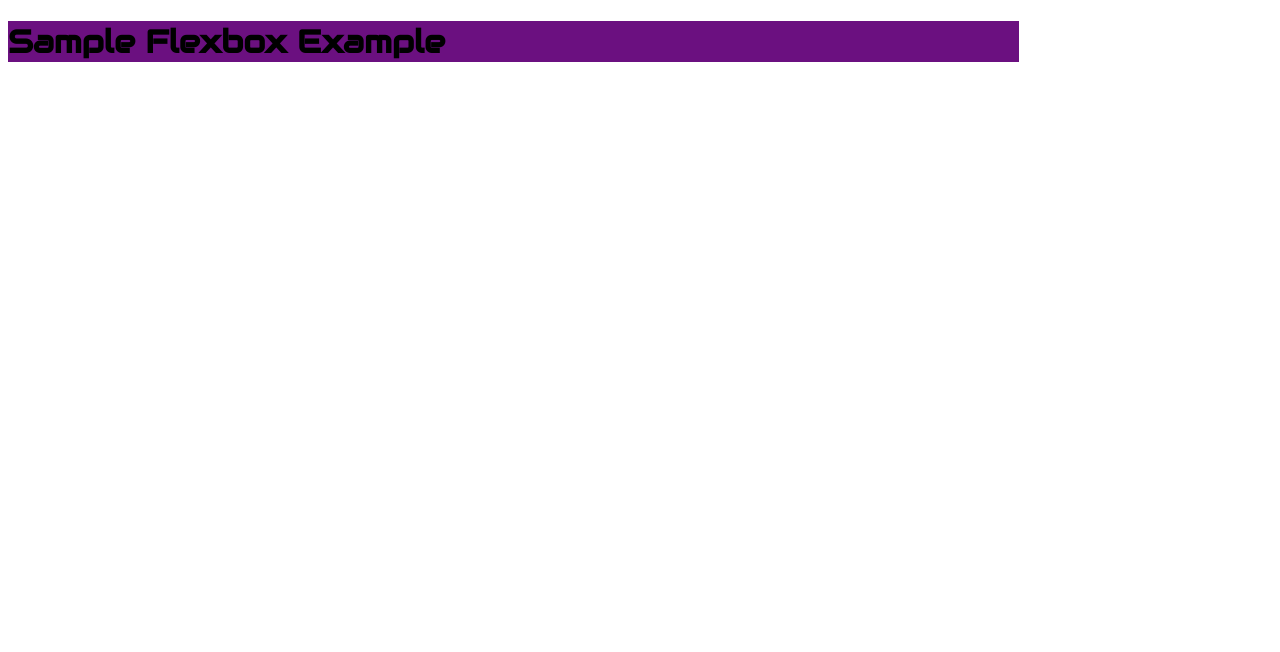
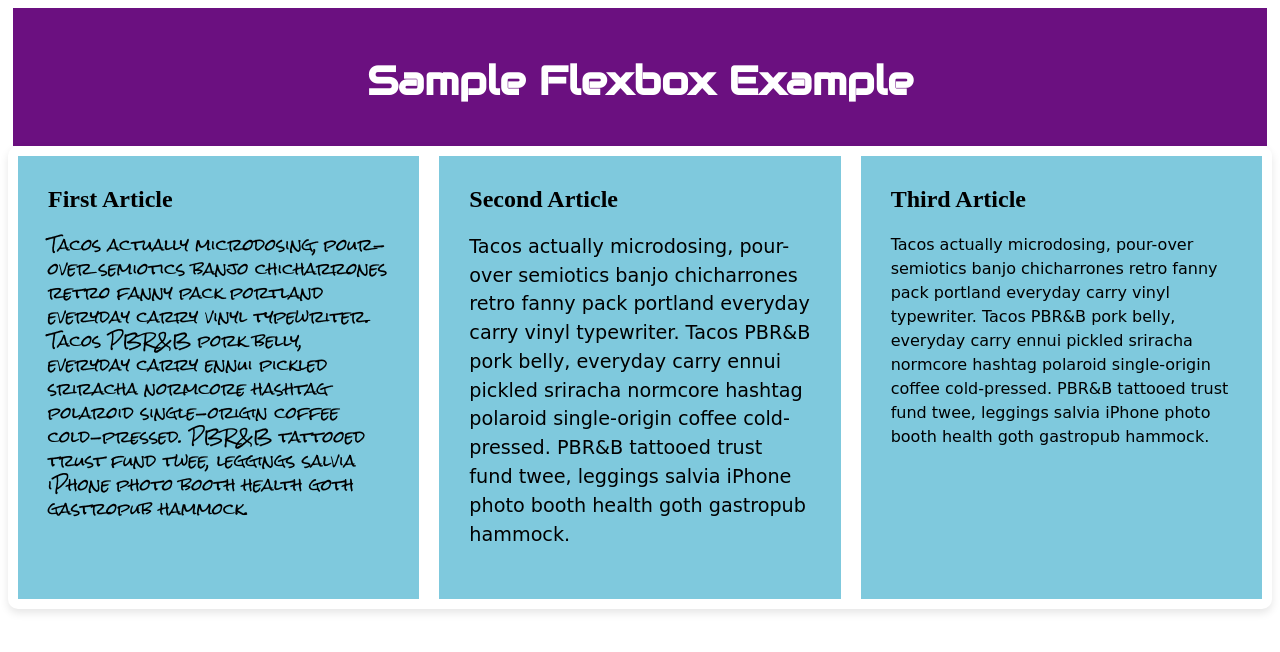
Before and after one commit to netnavi00/Clases-Frontend-fundamentals, a plain HTML site: page Flexbox/Ejercicio/index_1.html in a window 1280 px wide. Drawn offline with Linux system fonts and the light colour scheme; a web font is replaced by a local one.

Commit message:
Ejercicio 1 Flexbox

```diff
--- a/Flexbox/Ejercicio/index_1.html
+++ b/Flexbox/Ejercicio/index_1.html
@@ -2,13 +2,30 @@
 
     <head>
         <title>Ejemplo Flexbox SAMPLE</title>
-
+        <link rel="stylesheet" href="style_1.css">
         <link rel="preconnect" href="https://fonts.googleapis.com">
         <link rel="preconnect" href="https://fonts.gstatic.com" crossorigin>
-        <link href="https://fonts.googleapis.com/css2?family=Audiowide&display=swap" rel="stylesheet">
+        <link href="https://fonts.googleapis.com/css2?family=Audiowide&family=Coral+Pixels&family=Jacquard+12&family=Mountains+of+Christmas:wght@400;700&family=Rock+Salt&display=swap" rel="stylesheet">    </head>
+     </head>
+        <body>
+            <div class="contenedor"> <h1>Sample Flexbox Example</h1> </div>
 
-        <link rel="stylesheet" href="style_1.css">
-    </head>
-        <body>
-            <div class="contenedor">
-                    <h1>Sample Flexbox Example</h1>
+                <div class="card">
+                    <div class="card-child">
+                        <h2>First Article</h2>
+                        <p class="Text_1">Tacos actually microdosing, pour-over semiotics banjo chicharrones retro fanny pack portland everyday carry vinyl typewriter. Tacos PBR&B pork belly, everyday carry ennui pickled sriracha normcore hashtag polaroid single-origin coffee cold-pressed. PBR&B tattooed trust fund twee, leggings salvia iPhone photo booth health goth gastropub hammock.</p>
+                    </div>
+
+                    <div class="card-child">
+                        <h2>Second Article</h2>
+                        <p class="Text_2">Tacos actually microdosing, pour-over semiotics banjo chicharrones retro fanny pack portland everyday carry vinyl typewriter. Tacos PBR&B pork belly, everyday carry ennui pickled sriracha normcore hashtag polaroid single-origin coffee cold-pressed. PBR&B tattooed trust fund twee, leggings salvia iPhone photo booth health goth gastropub hammock.</p>
+
+                    </div>
+
+                    <div class="card-child">
+                        <h2>Third Article</h2>
+                        <p class="Text_3">Tacos actually microdosing, pour-over semiotics banjo chicharrones retro fanny pack portland everyday carry vinyl typewriter. Tacos PBR&B pork belly, everyday carry ennui pickled sriracha normcore hashtag polaroid single-origin coffee cold-pressed. PBR&B tattooed trust fund twee, leggings salvia iPhone photo booth health goth gastropub hammock.</p>
+                    </div>
+                </div>
+        </body>
+</html>
--- a/Flexbox/Ejercicio/style_1.css
+++ b/Flexbox/Ejercicio/style_1.css
@@ -1,18 +1,73 @@
 
 .contenedor{
     background-color: rgb(107, 16, 128);
-    width: 80%;
+    width: 96%;
+    margin: 0 auto;
     border:none;
-    align-items: stretch;
-    justify-content: center;
+    text-align: center;
     font-family: "Audiowide", sans-serif;
-    font-weight: 400;
     font-style: normal;
+    padding: 20px;
 }
 
-.h1{
+h1{
     color: white;
     text-align: center;
     font-size: 40px;
     margin-bottom: 20px;
 }
+
+.card{
+    display: flex;
+    flex-direction: row;
+    width: 100%;
+    margin: 0 auto 20px auto;
+    border-radius: 10px;
+    padding: 0;
+    box-shadow: 0 4px 8px rgba(0, 0, 0, 0.1);
+    text-align: center;
+}
+
+.card-child{
+    flex: 1;
+    background-color: rgb(127, 201, 221);
+    padding: 30px;
+    margin: 10px;
+}
+
+.card-child h2 {
+    color: black;
+    font-size: 24px;
+    text-align: left;
+    margin-top: 0;
+    font-family: "Mountains of Christmas", serif;
+    font-style: normal;
+}
+
+.Text_1 {
+    color: black;
+    font-size: 16px;
+    text-align: left;
+    line-height: 1.5;
+    font-family: "Rock Salt", cursive;
+    font-style: normal;
+}
+
+.Text_2 {
+    color: black;
+    font-size: 16px;
+    text-align: left;
+    line-height: 1.5;
+    font-family: "jacquard 12", cursive;
+    font-size: larger;
+    font-style: normal;
+}
+
+.Text_3 {
+    color: black;
+    font-size: 16px;
+    text-align: left;
+    line-height: 1.5;
+    font-family: "Coral Pixels", cursive;
+    font-style: normal;
+}
--- a/Flexbox/style.css
+++ b/Flexbox/style.css
@@ -1,15 +1,31 @@
+body {
+    background-color: aliceblue;
+    font-family: Verdana, Geneva, Tahoma, sans-serif;
+}
+
+.H {
+    background-color: darkblue;
+    color: white;
+    text-align: center;
+    padding: 10px;
+    margin-bottom: 20px;
+    border: solid thick black;
+    border-radius: 8px;
+}
+
 .contenedor{
     background-color: darkblue;
     color: white;
+    padding: 20px;
     width: 80%;
     border: solid thick black;
-    border-radius: 10px;
+    border-radius: 8px;
 }
 
 .formulario{
     display: flex;
-    flex-direction: row;
-    justify-content: space-evenly;
+    flex-direction: column;
+    justify-content: space-between;
 }
 
 .caja{
@@ -17,10 +33,9 @@
     flex-direction: row;
 }
 
-.caja-label{
+.caja label{
     flex-basis: 150px;
     margin:5px 0px;
-
 }
 
 h2 {
@@ -28,11 +43,13 @@ h2 {
 }
 
 button {
-    background-color: darkblue;
+    background-color: rgb(81, 81, 175);
     color: white;
     border: none;
-    border-radius: 5px;
-    padding: 5px;
-    margin-top: 10px;
+    border-radius: 10px;
+    padding: 8px;
+    margin-top: 20px;
     margin-bottom: 20px;
+    cursor: pointer
+    transition: 500ms;
 }
--- a/Grid/Ejercicio 2/styles.css
+++ b/Grid/Ejercicio 2/styles.css
@@ -7,8 +7,8 @@ body{
 .grid-container{
     background-color: dimgray;
     border: medium solid black;
-    width: 80%;
-    height: 80%;
+    width: 100%;
+    height: 100%;
     display: grid;
     grid-template-rows: repeat(6,1fr);
     grid-template-columns: repeat(6,1fr);
```
Also changed, not shown: Flexbox/index.html (+32 -8 lines).
